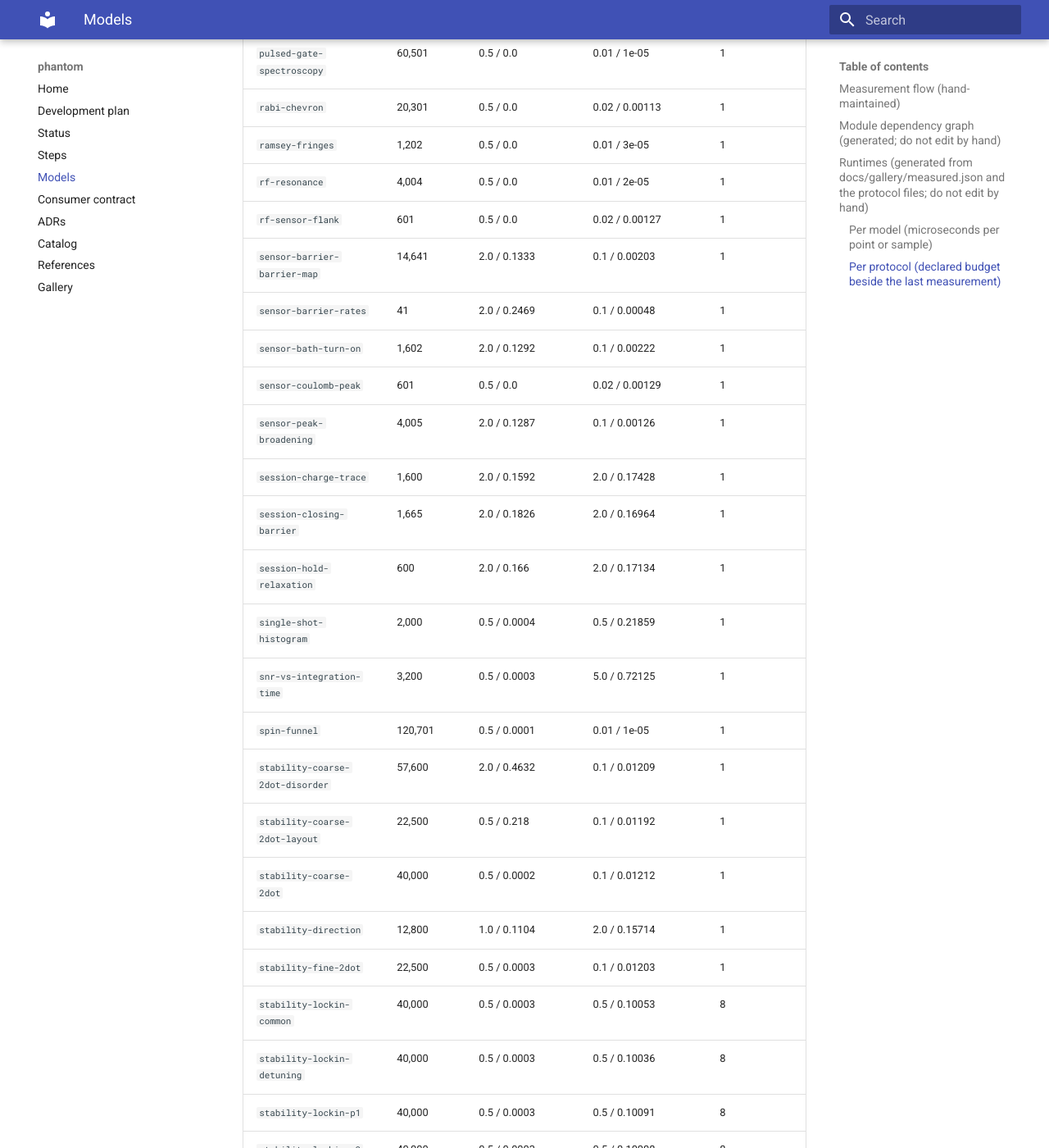
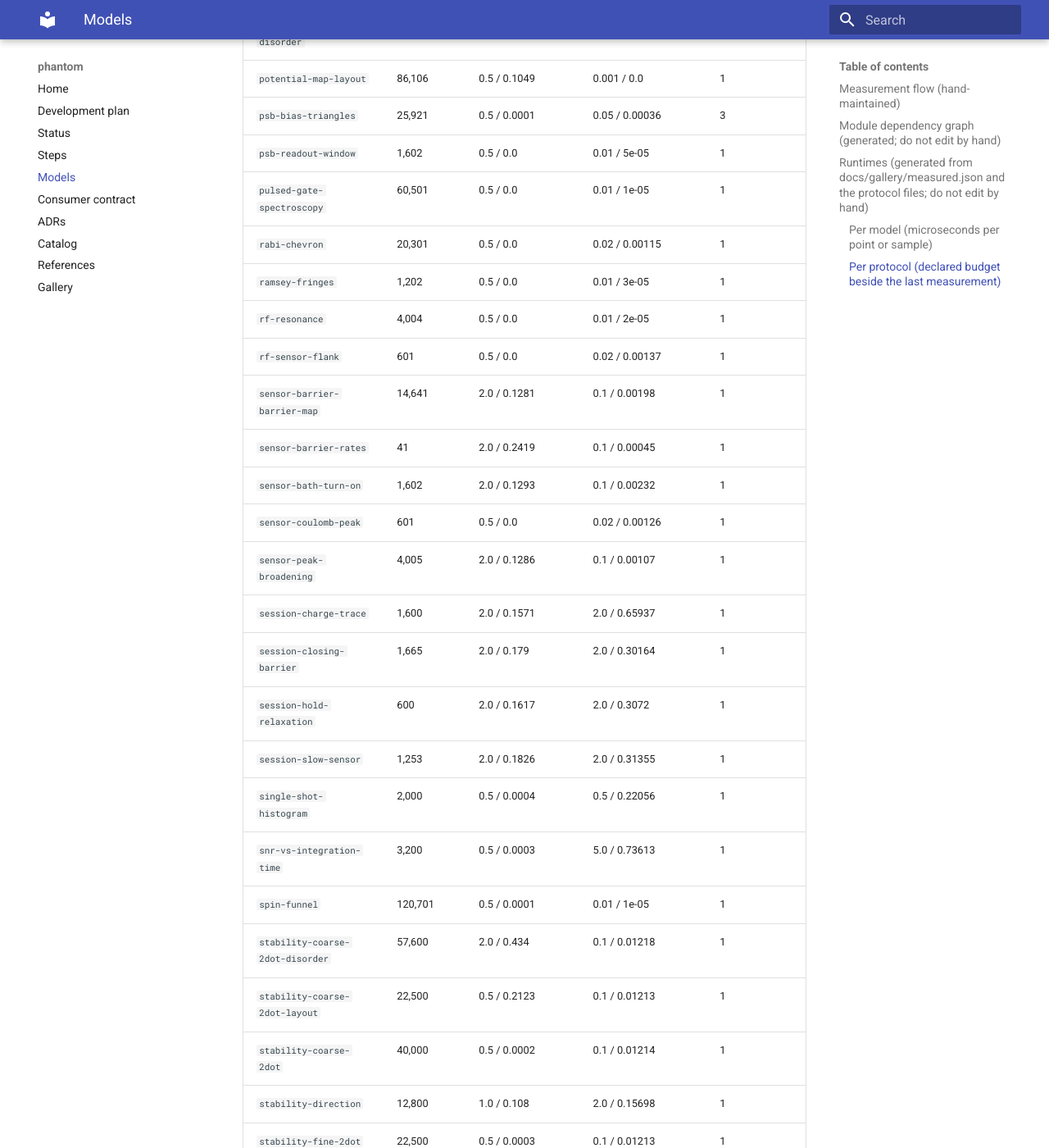
Before and after one commit to CowboyQuantum/phantom, an MkDocs documentation site: the page built from docs/MODELS.md, in a window 1280 px wide and 1400 px high, scrolled down 9932 px. Shown: the whole window at 82% size. Built offline with MkDocs 1.6.1 and Material for MkDocs 9.7.7, drawn with Linux system fonts in a browser that asks for light colours; some of the changed text lies outside the part shown.

Commit message:
docs(adr): ADR 0028 the sensor dot's charge is a process in time with back-action; CONTRACT, CHANGELOG, MODELS, Step 8 file, STATUS (#54)
Co-Authored-By: Claude Opus 5.5 <noreply@anthropic.com>

```diff
--- a/docs/MODELS.md
+++ b/docs/MODELS.md
@@ -62,7 +62,7 @@ flowchart LR
   subgraph device
     DEV["device.Device<br/>the compiled record: layout, scenario and noise draws, dots, CI capacitances, sensor coupling, barriers with their rates, attempt rates and gate slopes (ADR 0027), t and its gate scale, valley splittings, g-factors; JSON; runtime_* builders; compiled_sensor with the draw's coupling asymmetry (compile's set point and the runtime read the same sensor); a sensor dot with leads: E_c, β, SensorLeads; switcher amplitudes in its units"]
     STA["session.state_at (Device.at)<br/>carried V, ⟨N⟩ and ground state, φ_s and I(V_sd), t, J, the dots' rates at V (ADR 0027) and the sensor's; no time, no noise"]
-    SES["session.Session (Device.session)<br/>forward clock; sense(V, dwell, samples, V_sd), hold, wait: noise at each sample time, charge as a Markov trajectory or ⟨N⟩ by expm(W·dwell) with W at each sample's V; spin_readout"]
+    SES["session.Session (Device.session)<br/>forward clock; sense(V, dwell, samples, V_sd), hold, wait: noise at each sample time, charge as a Markov trajectory or ⟨N⟩ by expm(W·dwell) with W at each sample's V; with dynamics the sensor's charge on the same clock, its counted electrons per dwell as the current and its back-action on the dots (ADR 0028); spin_readout"]
     TRU["truth.truth / knowable<br/>hidden parameters, charge lattice through the wiring, sensor peak, wing and sensitivity; the fields a user may see"]
   end
 
@@ -86,6 +86,7 @@ flowchart LR
     RF["rf.TankCircuit<br/>series L into (R_sensor ∥ C_p): reflection Γ(f), resonance, matching"]
     SS["single_shot.single_shots<br/>consecutive integrated shots on the noise processes; SNR, fidelity"]
     SENS["sensor.SensorSETParams<br/>φ_s = αV + βN + δφ → current I(φ_s, V_sd); with SensorLeads (ADR 0026): Γ_S, Γ_D(V) through the sensor barriers, saturating at the attempt rate, times each bath's turn-on; I = eΓ_SΓ_D/(Γ_S+Γ_D)·Σ[n_γ(μ−eV/2) − n_γ(μ+eV/2)]"]
+    SDY["sensor_dynamics.chain, trajectory, counting_cumulants<br/>the sensor's charge as a birth–death chain over its levels; electrons to the drain per dwell: exact trajectories or Gaussian with FCS variance"]
     BRD["broadening.occupation, lineshape_per_ev, wing_ev<br/>Fermi ⊗ Lorentzian of width ħ(Γ_S+Γ_D) through the complex digamma; linear-response lineshape and its steepest point"]
     NOISE["noise.WhiteNoise / TelegraphNoise / OneOverFNoise<br/>gate offset g(t), sensor offset s(t), readout r(t)"]
     MEAS["measure.SensedDoubleDot<br/>sweep_a, trace_a: raster times, noise applied"]
@@ -278,6 +282,7 @@ flowchart LR
     readout_rates["rates"]
     readout_rf["rf"]
     readout_sensor["sensor"]
+    readout_sensor_dynamics["sensor_dynamics"]
     readout_single_shot["single_shot"]
     readout_transport["transport"]
   end
@@ -369,6 +374,9 @@ flowchart LR
   readout_sensor --> constants
   readout_sensor --> readout_broadening
   readout_sensor --> readout_rates
+  readout_sensor_dynamics --> constants
+  readout_sensor_dynamics --> readout_broadening
+  readout_sensor_dynamics --> readout_sensor
   readout_single_shot --> readout_measure
   readout_single_shot --> readout_noise
   readout_transport --> charge_dot
@@ -418,6 +426,7 @@ flowchart LR
 | `readout.rates` | Tunnel rates through barriers of the landscape, in the WKB approximation. |
 | `readout.rf` | Radio-frequency reflectometry: a lumped tank circuit with the charge sensor as its load. |
 | `readout.sensor` | A charge sensor: a single-electron transistor (SET) read in sequential tunnelling. |
+| `readout.sensor_dynamics` | The sensor dot's own charge as a process in time (#54, ADR 0028). |
 | `readout.single_shot` | Single-shot charge readout: integrated sensor signals, their histograms, and signal-to-noise against |
 | `readout.transport` | Channel turn-on and barrier pinch-off: the direct-current shapes of the electrical-health protocols. |
 | `spin.blockade` | Transport through the double dot at finite bias with Pauli spin blockade (ADR 0022). |
@@ -435,96 +444,97 @@ flowchart LR
 ## Runtimes (generated from `docs/gallery/measured.json` and the protocol files; do not edit by hand)
 
 <!-- runtimes:start -->
-Last recorded on 2026-10-30 at commit `310381f` on macOS-26.6.2-arm64-arm-64bit (python 3.12.12, numpy 2.5.4), by `scripts/gallery.py --record`. Wall times are machine-dependent; counts are exact. The reference platform's numbers are in the CI artifact `gallery-ubuntu-latest` (ADR 0010).
+Last recorded on 2026-10-30 at commit `b923814` on macOS-26.6.2-arm64-arm-64bit (python 3.12.12, numpy 2.5.4), by `scripts/gallery.py --record`. Wall times are machine-dependent; counts are exact. The reference platform's numbers are in the CI artifact `gallery-ubuntu-latest` (ADR 0010).
 
 ### Per model (microseconds per point or sample)
 
 | model | what is timed | points | us per point |
 |---|---|---|---|
-| `charge.ci.ConstantInteractionParams.mean_occupation` | thermal occupation per gate point | 10,000 | 1.264 |
-| `charge.hubbard.HubbardParams.mean_occupation` | 16x16 diagonalisation per gate point | 10,000 | 5.628 |
-| `readout.sensor.SensorSETParams.current_a` | sensor current per point | 100,000 | 0.053 |
-| `readout.sensor.SensorSETParams.current_a (with leads)` | rates, bath occupations and 10 complex digammas per point | 100,000 | 0.88 |
-| `readout.noise.TelegraphNoise.trace` | one fluctuator per sample | 100,000 | 0.444 |
-| `readout.noise.OneOverFNoise.trace` | 24 fluctuators per sample | 10,000 | 10.608 |
-| `readout.measure.SensedDoubleDot.sweep_a (noisy)` | occupation + sensor + three noise traces per point | 10,000 | 12.306 |
-| `readout.lockin.lockin_sweep_a_per_v` | 8 evaluations per point, noisy | 2,500 | 97.556 |
-| `readout.lockin.lockin_sweep_dynamic_a_per_v` | 8 evaluations + rate dynamics per point, noisy | 2,500 | 103.132 |
-| `readout.loading.latched_occupation` | per scan step | 100,000 | 0.506 |
+| `charge.ci.ConstantInteractionParams.mean_occupation` | thermal occupation per gate point | 10,000 | 1.181 |
+| `charge.hubbard.HubbardParams.mean_occupation` | 16x16 diagonalisation per gate point | 10,000 | 5.625 |
+| `readout.sensor.SensorSETParams.current_a` | sensor current per point | 100,000 | 0.052 |
+| `readout.sensor.SensorSETParams.current_a (with leads)` | rates, bath occupations and 10 complex digammas per point | 100,000 | 0.862 |
+| `readout.noise.TelegraphNoise.trace` | one fluctuator per sample | 100,000 | 0.433 |
+| `readout.noise.OneOverFNoise.trace` | 24 fluctuators per sample | 10,000 | 10.7 |
+| `readout.measure.SensedDoubleDot.sweep_a (noisy)` | occupation + sensor + three noise traces per point | 10,000 | 12.367 |
+| `readout.lockin.lockin_sweep_a_per_v` | 8 evaluations per point, noisy | 2,500 | 99.313 |
+| `readout.lockin.lockin_sweep_dynamic_a_per_v` | 8 evaluations + rate dynamics per point, noisy | 2,500 | 103.264 |
+| `readout.loading.latched_occupation` | per scan step | 100,000 | 0.493 |
 
 ### Per protocol (declared budget beside the last measurement)
 
 | protocol | points | compile budget s / measured | run budget ms per point / measured | evaluations per point |
 |---|---|---|---|---|
-| `charge-noise-spectroscopy-cpmg` | 9 | 0.5 / 0.0007 | 50.0 / 2.55095 | 1 |
-| `charge-noise-spectroscopy-j-vs-ramsey` | 41 | 0.5 / 0.0001 | 30.0 / 1.21649 | 1 |
-| `compiled-device-draws` | 12 | 6.0 / 1.4975 | 100.0 / 6.67791 | 1 |
-| `compiled-device-roundtrip` | 29,282 | 2.0 / 0.1298 | 0.1 / 0.00257 | 1 |
-| `coulomb-oscillations-single-dot` | 1,201 | 0.5 / 0.0 | 0.05 / 0.00121 | 1 |
-| `crosstalk-lines` | 57,600 | 0.5 / 0.2162 | 0.05 / 0.0012 | 1 |
+| `charge-noise-spectroscopy-cpmg` | 9 | 0.5 / 0.0011 | 50.0 / 2.52867 | 1 |
+| `charge-noise-spectroscopy-j-vs-ramsey` | 41 | 0.5 / 0.0001 | 30.0 / 1.21685 | 1 |
+| `compiled-device-draws` | 12 | 6.0 / 1.4626 | 100.0 / 6.31939 | 1 |
+| `compiled-device-roundtrip` | 29,282 | 2.0 / 0.1275 | 0.1 / 0.00255 | 1 |
+| `coulomb-oscillations-single-dot` | 1,201 | 0.5 / 0.0 | 0.05 / 0.00148 | 1 |
+| `crosstalk-lines` | 57,600 | 0.5 / 0.2117 | 0.05 / 0.00119 | 1 |
 | `diamonds-single-dot` | 64,521 | 0.5 / 0.0 | 0.02 / 5e-05 | 1 |
-| `drift-repeated-cuts` | 24,000 | 1.0 / 0.0004 | 0.1 / 0.01599 | 1 |
+| `drift-repeated-cuts` | 24,000 | 1.0 / 0.0004 | 0.1 / 0.01587 | 1 |
 | `elzerman-trace` | 802,000 | 0.5 / 0.0 | 0.001 / 1e-05 | 1 |
-| `esr-line` | 120,701 | 0.5 / 0.0001 | 0.002 / 1e-05 | 2 |
-| `exchange-fingerprint` | 60,501 | 0.5 / 0.0001 | 0.02 / 0.00029 | 1 |
-| `exchange-gate-fidelity` | 41 | 0.5 / 0.0002 | 100.0 / 16.45096 | 1 |
-| `exchange-house-cells` | 22,801 | 0.5 / 0.0001 | 0.4 / 0.00951 | 8 |
-| `exchange-vs-barrier` | 251 | 0.5 / 0.0001 | 0.2 / 0.00349 | 1 |
-| `exchange-vs-detuning` | 401 | 0.5 / 0.0001 | 0.2 / 0.01002 | 5 |
-| `fault-signatures-stability` | 57,600 | 2.0 / 0.1202 | 0.1 / 0.01209 | 1 |
-| `gate-hysteresis-trapping` | 722 | 0.5 / 0.1066 | 1.0 / 0.06064 | 1 |
-| `gate-hysteresis` | 361 | 0.5 / 0.1057 | 1.0 / 0.06724 | 1 |
-| `gate-leakage-iv` | 3,612 | 0.5 / 0.0 | 0.02 / 5e-05 | 1 |
-| `gate-leakage-pair` | 201 | 0.5 / 0.0 | 0.02 / 0.00016 | 1 |
-| `lead-rate-time-trace` | 900 | 1.0 / 0.1112 | 2.0 / 0.1541 | 1 |
+| `esr-line` | 120,701 | 0.5 / 0.0 | 0.002 / 1e-05 | 2 |
+| `exchange-fingerprint` | 60,501 | 0.5 / 0.0001 | 0.02 / 0.0003 | 1 |
+| `exchange-gate-fidelity` | 41 | 0.5 / 0.0001 | 100.0 / 16.30919 | 1 |
+| `exchange-house-cells` | 22,801 | 0.5 / 0.0001 | 0.4 / 0.00995 | 8 |
+| `exchange-vs-barrier` | 251 | 0.5 / 0.0001 | 0.2 / 0.00366 | 1 |
+| `exchange-vs-detuning` | 401 | 0.5 / 0.0001 | 0.2 / 0.00977 | 5 |
+| `fault-signatures-stability` | 57,600 | 2.0 / 0.1187 | 0.1 / 0.01209 | 1 |
+| `gate-hysteresis-trapping` | 722 | 0.5 / 0.1025 | 1.0 / 0.06956 | 1 |
+| `gate-hysteresis` | 361 | 0.5 / 0.1042 | 1.0 / 0.07731 | 1 |
+| `gate-leakage-iv` | 3,612 | 0.5 / 0.0 | 0.02 / 6e-05 | 1 |
+| `gate-leakage-pair` | 201 | 0.5 / 0.0 | 0.02 / 0.00013 | 1 |
+| `lead-rate-time-trace` | 900 | 1.0 / 0.1115 | 2.0 / 0.15344 | 1 |
 | `magnetospectroscopy-transition` | 1,803 | 0.5 / 0.0001 | 0.01 / 1e-05 | 1 |
-| `noise-psd` | 30,000 | 0.5 / 0.0002 | 0.1 / 0.01192 | 1 |
-| `noise-time-trace` | 30,000 | 0.5 / 0.0002 | 0.1 / 0.01205 | 1 |
+| `noise-psd` | 30,000 | 0.5 / 0.0002 | 0.1 / 0.012 | 1 |
+| `noise-time-trace` | 30,000 | 0.5 / 0.0002 | 0.1 / 0.01211 | 1 |
 | `ohmic-iv` | 201 | 0.5 / 0.0 | 0.02 / 1e-05 | 1 |
-| `optimum-coupling-target` | 44 | 2.0 / 0.2459 | 0.1 / 0.00034 | 1 |
-| `optimum-readout-point` | 1,202 | 2.0 / 0.1324 | 0.1 / 9e-05 | 1 |
-| `optimum-sensor-flank` | 1,601 | 2.0 / 0.1323 | 0.1 / 0.00221 | 1 |
-| `optimum-sweet-spot` | 41 | 2.0 / 0.1408 | 100.0 / 7.28696 | 1 |
+| `optimum-coupling-target` | 44 | 2.0 / 0.2387 | 0.1 / 0.00038 | 1 |
+| `optimum-readout-point` | 1,202 | 2.0 / 0.127 | 0.1 / 9e-05 | 1 |
+| `optimum-sensor-flank` | 1,601 | 2.0 / 0.1289 | 0.1 / 0.00191 | 1 |
+| `optimum-sweet-spot` | 41 | 2.0 / 0.1372 | 100.0 / 7.22218 | 1 |
 | `pinch-off-barrier` | 601 | 0.5 / 0.0 | 0.02 / 1e-05 | 1 |
-| `pinch-off-crosstalk` | 24,321 | 0.5 / 0.1096 | 0.01 / 1e-05 | 1 |
-| `plunger-vs-barrier-map` | 12,000 | 5.0 / 0.2091 | 2.0 / 0.16163 | 1 |
-| `potential-cut-along-channel` | 1,203 | 0.5 / 0.1053 | 0.01 / 0.00033 | 1 |
-| `potential-map-disorder` | 344,424 | 1.0 / 0.43 | 0.001 / 0.0 | 1 |
-| `potential-map-layout` | 86,106 | 0.5 / 0.1067 | 0.001 / 0.0 | 1 |
-| `psb-bias-triangles` | 25,921 | 0.5 / 0.0001 | 0.05 / 0.00035 | 3 |
+| `pinch-off-crosstalk` | 24,321 | 0.5 / 0.1079 | 0.01 / 1e-05 | 1 |
+| `plunger-vs-barrier-map` | 12,000 | 5.0 / 0.2092 | 2.0 / 0.16166 | 1 |
+| `potential-cut-along-channel` | 1,203 | 0.5 / 0.1065 | 0.01 / 0.00026 | 1 |
+| `potential-map-disorder` | 344,424 | 1.0 / 0.4217 | 0.001 / 0.0 | 1 |
+| `potential-map-layout` | 86,106 | 0.5 / 0.1049 | 0.001 / 0.0 | 1 |
+| `psb-bias-triangles` | 25,921 | 0.5 / 0.0001 | 0.05 / 0.00036 | 3 |
 | `psb-readout-window` | 1,602 | 0.5 / 0.0 | 0.01 / 5e-05 | 1 |
 | `pulsed-gate-spectroscopy` | 60,501 | 0.5 / 0.0 | 0.01 / 1e-05 | 1 |
-| `rabi-chevron` | 20,301 | 0.5 / 0.0 | 0.02 / 0.00113 | 1 |
+| `rabi-chevron` | 20,301 | 0.5 / 0.0 | 0.02 / 0.00115 | 1 |
 | `ramsey-fringes` | 1,202 | 0.5 / 0.0 | 0.01 / 3e-05 | 1 |
 | `rf-resonance` | 4,004 | 0.5 / 0.0 | 0.01 / 2e-05 | 1 |
-| `rf-sensor-flank` | 601 | 0.5 / 0.0 | 0.02 / 0.00127 | 1 |
-| `sensor-barrier-barrier-map` | 14,641 | 2.0 / 0.1333 | 0.1 / 0.00203 | 1 |
-| `sensor-barrier-rates` | 41 | 2.0 / 0.2469 | 0.1 / 0.00048 | 1 |
-| `sensor-bath-turn-on` | 1,602 | 2.0 / 0.1292 | 0.1 / 0.00222 | 1 |
-| `sensor-coulomb-peak` | 601 | 0.5 / 0.0 | 0.02 / 0.00129 | 1 |
-| `sensor-peak-broadening` | 4,005 | 2.0 / 0.1287 | 0.1 / 0.00126 | 1 |
-| `session-charge-trace` | 1,600 | 2.0 / 0.1592 | 2.0 / 0.17428 | 1 |
-| `session-closing-barrier` | 1,665 | 2.0 / 0.1826 | 2.0 / 0.16964 | 1 |
-| `session-hold-relaxation` | 600 | 2.0 / 0.166 | 2.0 / 0.17134 | 1 |
-| `single-shot-histogram` | 2,000 | 0.5 / 0.0004 | 0.5 / 0.21859 | 1 |
-| `snr-vs-integration-time` | 3,200 | 0.5 / 0.0003 | 5.0 / 0.72125 | 1 |
+| `rf-sensor-flank` | 601 | 0.5 / 0.0 | 0.02 / 0.00137 | 1 |
+| `sensor-barrier-barrier-map` | 14,641 | 2.0 / 0.1281 | 0.1 / 0.00198 | 1 |
+| `sensor-barrier-rates` | 41 | 2.0 / 0.2419 | 0.1 / 0.00045 | 1 |
+| `sensor-bath-turn-on` | 1,602 | 2.0 / 0.1293 | 0.1 / 0.00232 | 1 |
+| `sensor-coulomb-peak` | 601 | 0.5 / 0.0 | 0.02 / 0.00126 | 1 |
+| `sensor-peak-broadening` | 4,005 | 2.0 / 0.1286 | 0.1 / 0.00107 | 1 |
+| `session-charge-trace` | 1,600 | 2.0 / 0.1571 | 2.0 / 0.65937 | 1 |
+| `session-closing-barrier` | 1,665 | 2.0 / 0.179 | 2.0 / 0.30164 | 1 |
+| `session-hold-relaxation` | 600 | 2.0 / 0.1617 | 2.0 / 0.3072 | 1 |
+| `session-slow-sensor` | 1,253 | 2.0 / 0.1826 | 2.0 / 0.31355 | 1 |
+| `single-shot-histogram` | 2,000 | 0.5 / 0.0004 | 0.5 / 0.22056 | 1 |
+| `snr-vs-integration-time` | 3,200 | 0.5 / 0.0003 | 5.0 / 0.73613 | 1 |
 | `spin-funnel` | 120,701 | 0.5 / 0.0001 | 0.01 / 1e-05 | 1 |
-| `stability-coarse-2dot-disorder` | 57,600 | 2.0 / 0.4632 | 0.1 / 0.01209 | 1 |
-| `stability-coarse-2dot-layout` | 22,500 | 0.5 / 0.218 | 0.1 / 0.01192 | 1 |
-| `stability-coarse-2dot` | 40,000 | 0.5 / 0.0002 | 0.1 / 0.01212 | 1 |
-| `stability-direction` | 12,800 | 1.0 / 0.1104 | 2.0 / 0.15714 | 1 |
-| `stability-fine-2dot` | 22,500 | 0.5 / 0.0003 | 0.1 / 0.01203 | 1 |
-| `stability-lockin-common` | 40,000 | 0.5 / 0.0003 | 0.5 / 0.10053 | 8 |
-| `stability-lockin-detuning` | 40,000 | 0.5 / 0.0003 | 0.5 / 0.10036 | 8 |
-| `stability-lockin-p1` | 40,000 | 0.5 / 0.0003 | 0.5 / 0.10091 | 8 |
-| `stability-lockin-p2` | 40,000 | 0.5 / 0.0003 | 0.5 / 0.10008 | 8 |
-| `stability-vs-sweep-rate` | 19,200 | 1.0 / 0.1137 | 2.0 / 0.16557 | 1 |
-| `switcher-histogram` | 600,000 | 1.0 / 0.0003 | 0.05 / 0.0159 | 1 |
+| `stability-coarse-2dot-disorder` | 57,600 | 2.0 / 0.434 | 0.1 / 0.01218 | 1 |
+| `stability-coarse-2dot-layout` | 22,500 | 0.5 / 0.2123 | 0.1 / 0.01213 | 1 |
+| `stability-coarse-2dot` | 40,000 | 0.5 / 0.0002 | 0.1 / 0.01214 | 1 |
+| `stability-direction` | 12,800 | 1.0 / 0.108 | 2.0 / 0.15698 | 1 |
+| `stability-fine-2dot` | 22,500 | 0.5 / 0.0003 | 0.1 / 0.01213 | 1 |
+| `stability-lockin-common` | 40,000 | 0.5 / 0.0003 | 0.5 / 0.10286 | 8 |
+| `stability-lockin-detuning` | 40,000 | 0.5 / 0.0003 | 0.5 / 0.10208 | 8 |
+| `stability-lockin-p1` | 40,000 | 0.5 / 0.0003 | 0.5 / 0.10228 | 8 |
+| `stability-lockin-p2` | 40,000 | 0.5 / 0.0002 | 0.5 / 0.10185 | 8 |
+| `stability-vs-sweep-rate` | 19,200 | 1.0 / 0.1109 | 2.0 / 0.16291 | 1 |
+| `switcher-histogram` | 600,000 | 1.0 / 0.0003 | 0.05 / 0.01629 | 1 |
 | `t1-hot-spot` | 1,803 | 0.5 / 0.0001 | 0.01 / 1e-05 | 1 |
-| `turn-on-global` | 201 | 0.5 / 0.1097 | 1.0 / 0.07752 | 1 |
-| `turn-on-single-gate-layout` | 361 | 0.5 / 0.1108 | 1.0 / 0.06618 | 1 |
+| `turn-on-global` | 201 | 0.5 / 0.108 | 1.0 / 0.06811 | 1 |
+| `turn-on-single-gate-layout` | 361 | 0.5 / 0.1065 | 1.0 / 0.06532 | 1 |
 | `turn-on-single-gate` | 601 | 0.5 / 0.0 | 0.02 / 3e-05 | 1 |
-| `unintentional-dots` | 125 | 1.0 / 0.0 | 1000.0 / 291.69766 | 1 |
-| `valley-splitting-draws` | 108,000 | 0.5 / 0.0 | 0.01 / 0.00048 | 1 |
-| `virtual-gates-map` | 29,282 | 2.0 / 0.1343 | 0.1 / 0.00264 | 1 |
+| `unintentional-dots` | 125 | 1.0 / 0.0 | 1000.0 / 282.13539 | 1 |
+| `valley-splitting-draws` | 108,000 | 0.5 / 0.0 | 0.01 / 0.00049 | 1 |
+| `virtual-gates-map` | 29,282 | 2.0 / 0.1345 | 0.1 / 0.00263 | 1 |
 <!-- runtimes:end -->
```
Also changed, not shown: other parts of docs/MODELS.md (+3 -0 lines), CHANGELOG.md (+12 -3 lines), docs/CONTRACT.md (+10 -0 lines), docs/STATUS.md (+53 -32 lines), docs/adr/0028-the-sensor-dots-charge-is-a-process-in-time-with-back-action.md (added, +96 -0 lines), docs/adr/README.md (+1 -0 lines), docs/steps/08-qdt-cutover.md (+1 -0 lines).
